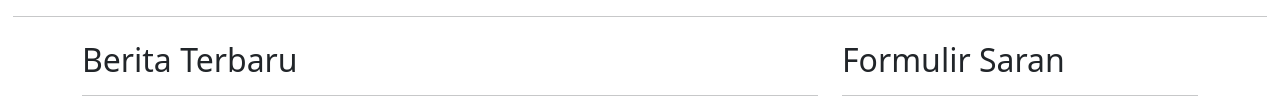
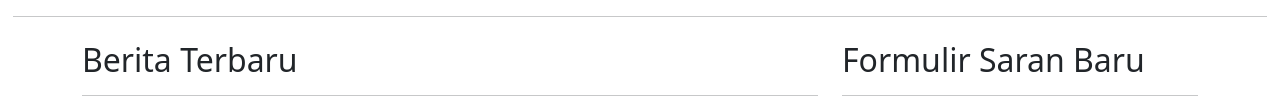
Before and after one commit to travian22/belajar_bootstrap, a plain HTML site: page index.html in a window 1280 px wide. Shown: the part 756-866 px from the top of the page. Drawn offline with nearby package versions, Linux system fonts and the light colour scheme.

Commit message:
perubahan travian

```diff
--- a/index.html
+++ b/index.html
@@ -139,7 +139,7 @@
              </div>
               <!-- Form -->
             <div class="col-md-4">
-                <h2>Formulir Saran</h2>
+                <h2>Formulir Saran Baru</h2>
                 <hr>
                 <form>
                     <div class="mb-3">
```
